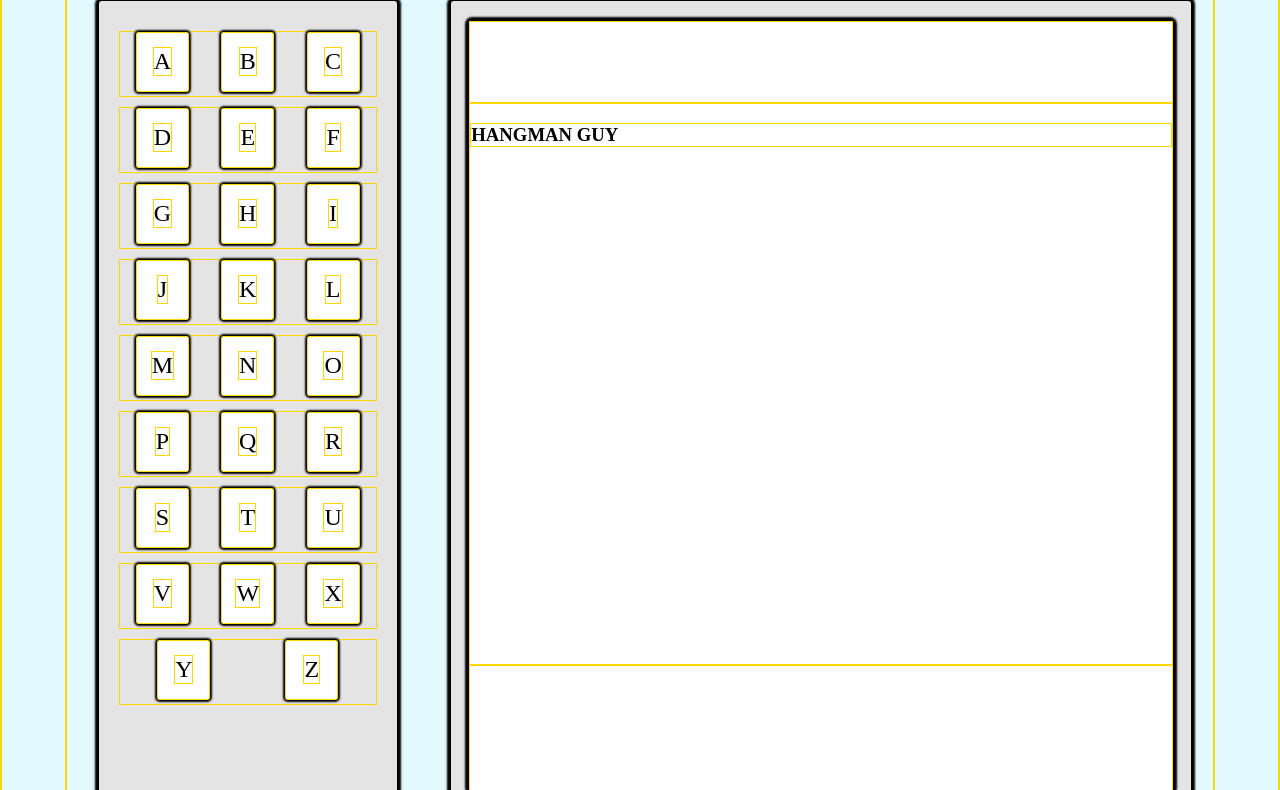
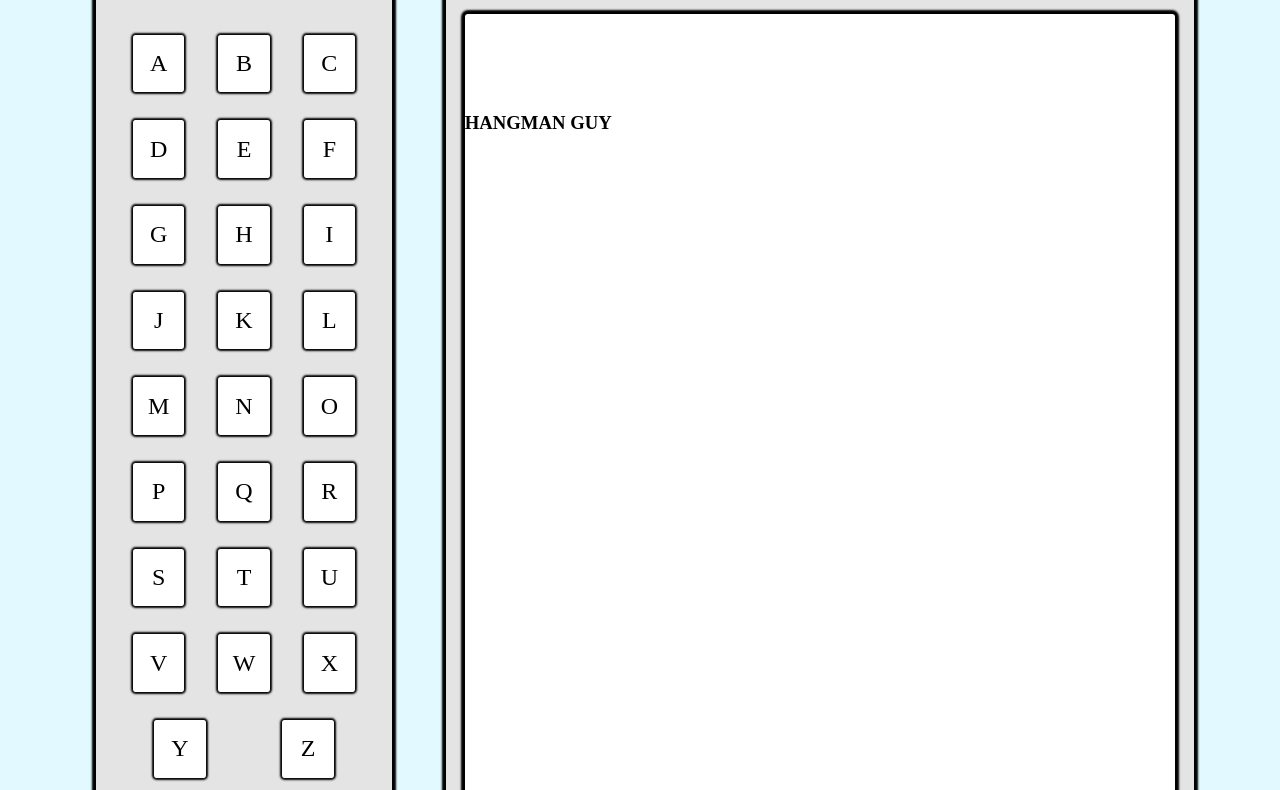
Before and after one commit to SamBevan5/SEIR-Project-1, a plain HTML site: page GA_Project_1/index.html in a window 1280 px wide. Shown: the part 130-920 px from the top of the page. Drawn offline with nearby package versions, Linux system fonts and the light colour scheme; a web font is replaced by a local one.

Commit message:
slightly tweaked CSS - made button container a flexbox

```diff
--- a/GA_Project_1/style.css
+++ b/GA_Project_1/style.css
@@ -1,5 +1,5 @@
 * {
-    border: 1px solid gold;
+    /* border: 1px solid gold; */
     font-family: 'Baloo Tamma 2';
 }
 
@@ -37,6 +37,9 @@ h1 {
 }
 
 .btn-container {
+    display: flex;
+    flex-direction: column;
+    justify-content: space-evenly;
     margin: 10px 30px;
     background-color: rgb(228, 228, 228);
     border-radius: 5px;
```
